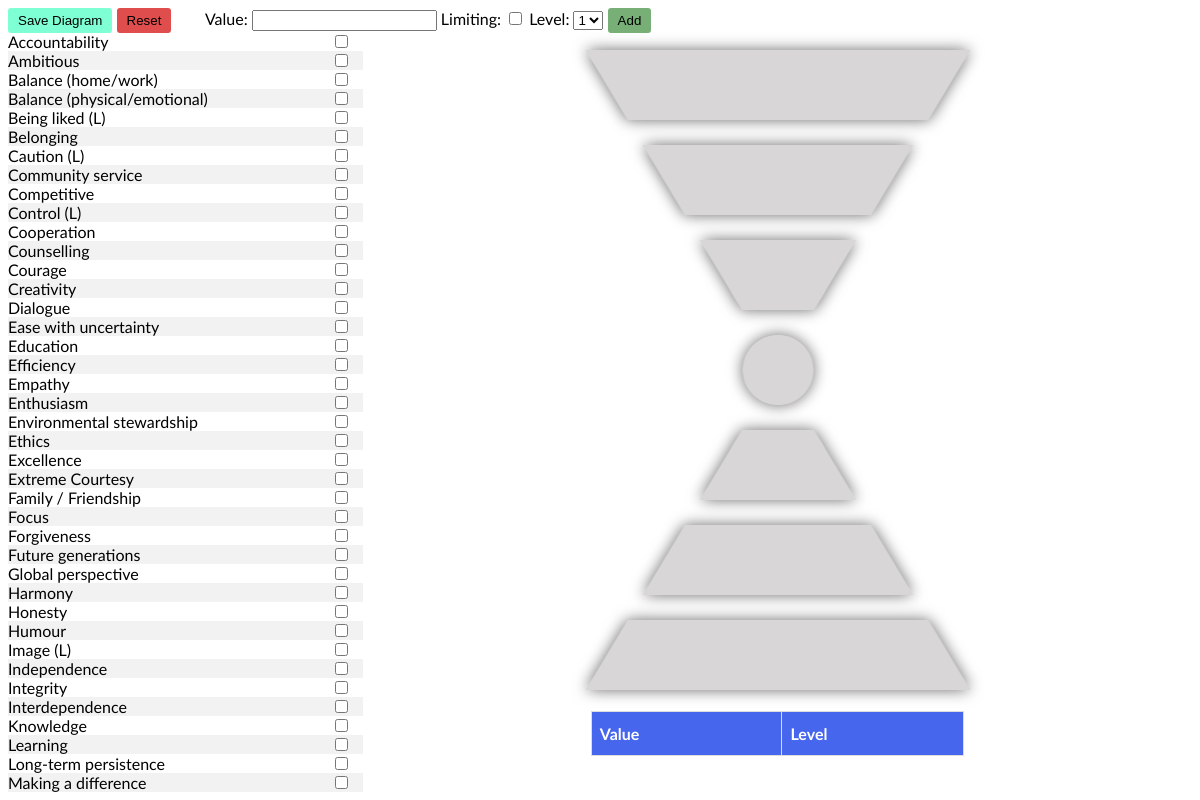
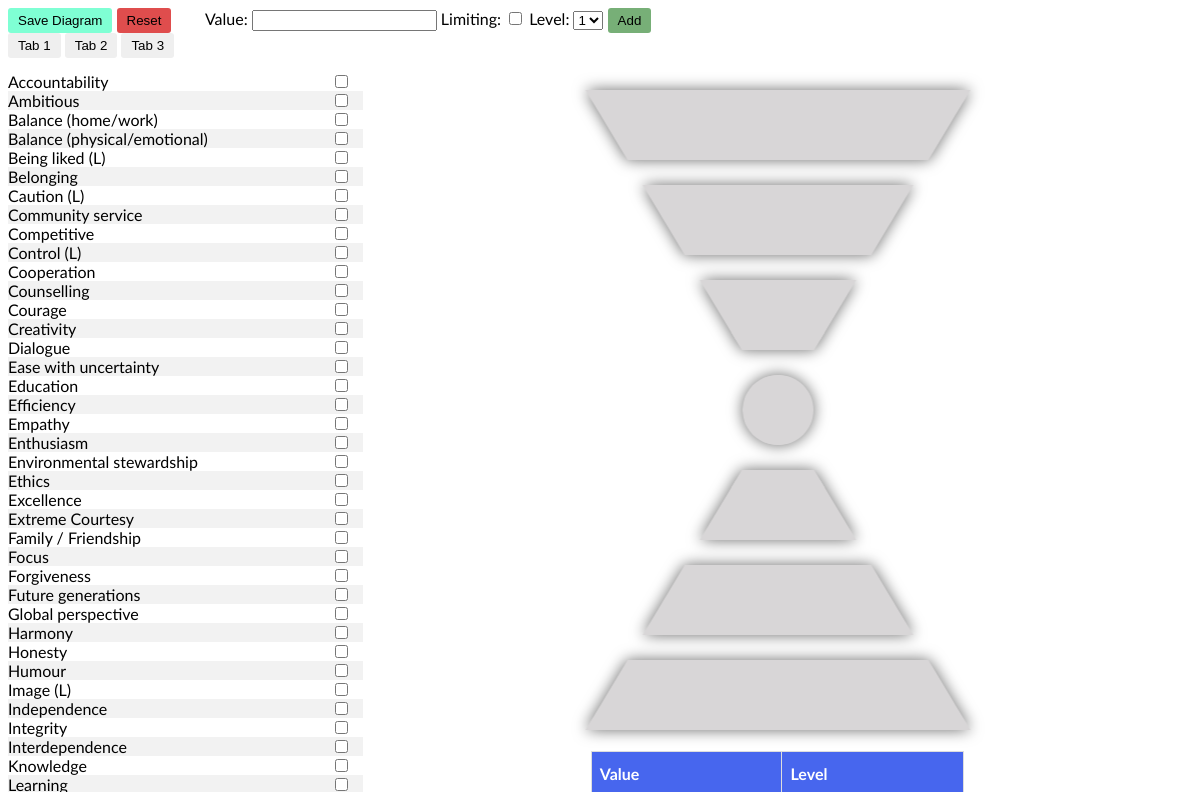
Before and after one commit to emab/values-image-generator, an Electron app: page html/index.html in a window 1200 px wide. Drawn offline with Linux system fonts and the light colour scheme.

Commit message:
Initial tab addition

```diff
--- /dev/null
+++ b/html/html.js
@@ -0,0 +1,78 @@
+const tab1 = `
+  <div class="modelHolderSmall" id="main1">
+    <img src="./model.png" class="modelImage" />
+    <div class="grid" id="circleGrid">
+      <div id="7"></div>
+      <div id="6"></div>
+      <div id="5"></div>
+      <div id="4"></div>
+      <div id="3"></div>
+      <div id="2"></div>
+      <div id="1"></div>
+    </div>
+    <div class="table">
+      <table id="table">
+        <thead>
+          <tr>
+            <th>Value</th>
+            <th>Level</th>
+          </tr>
+        </thead>
+        <tbody></tbody>
+      </table>
+    </div>
+  </div>
+  `;
+const tab2 = `
+  <div class="modelHolderSmall" id="main1">
+    <img src="./model.png" class="modelImage" />
+    <div class="grid" id="circleGrid">
+      <div id="7"></div>
+      <div id="6"></div>
+      <div id="5"></div>
+      <div id="4"></div>
+      <div id="3"></div>
+      <div id="2"></div>
+      <div id="1"></div>
+    </div>
+    <div class="table">
+      <table id="table">
+        <thead>
+          <tr>
+            <th>Value</th>
+            <th>Level</th>
+          </tr>
+        </thead>
+        <tbody></tbody>
+      </table>
+    </div>
+  </div>
+  `;
+
+const tab3 = `
+  <div class="modelHolderSmall" id="main1">
+    <img src="./model.png" class="modelImage" />
+    <div class="grid" id="circleGrid">
+      <div id="7"></div>
+      <div id="6"></div>
+      <div id="5"></div>
+      <div id="4"></div>
+      <div id="3"></div>
+      <div id="2"></div>
+      <div id="1"></div>
+    </div>
+    <div class="table">
+      <table id="table">
+        <thead>
+          <tr>
+            <th>Value</th>
+            <th>Level</th>
+          </tr>
+        </thead>
+        <tbody></tbody>
+      </table>
+    </div>
+  </div>
+  `;
+
+module.exports = { tab1, tab2, tab3 };
--- a/html/index.html
+++ b/html/index.html
@@ -25,33 +25,15 @@
       <option>7</option>
     </select>
     <button style="background-color: rgb(119, 175, 119);" onclick="addNewValue()">Add</button>
+    <div>
+      <button onclick="updateTab(1)">Tab 1</button>
+      <button onclick="updateTab(2)">Tab 2</button>
+      <button onclick="updateTab(3)">Tab 3</button>
+    </div>
   </div>
   <div class="main">
     <div class="controls" id="controls"></div>
     <div id="model" class="modelHolder">
-      <div id="modelHolderSmall">
-        <img src="./model.png" class="modelImage" />
-        <div class="grid" id="circleGrid">
-          <div id="7"></div>
-          <div id="6"></div>
-          <div id="5"></div>
-          <div id="4"></div>
-          <div id="3"></div>
-          <div id="2"></div>
-          <div id="1"></div>
-        </div>
-        <div class="table">
-          <table id="table">
-            <thead>
-              <tr>
-                <th>Value</th>
-                <th>Level</th>
-              </tr>
-            </thead>
-            <tbody></tbody>
-          </table>
-        </div>
-      </div>
     </div>
   </div>
 
--- a/html/main.js
+++ b/html/main.js
@@ -1,28 +1,35 @@
-const html2canvas = require('html2canvas');
-const { saveAs } = require('file-saver');
+const html2canvas = require("html2canvas");
+const { saveAs } = require("file-saver");
 
 // Get the values
-var VALUES = require('./values');
+var VALUES = require("./values");
+
+// Get each tab
+var TABS = require("./html");
 
 // Circle HTML codes
 const BLUE_CIRCLE = `<img src="./circle.svg">`;
 const RED_CIRCLE = `<img src="./circle-red.svg">`;
 
+// Set current tab id
+let currentTab = 1;
+
 // Populate list on load
 window.onload = () => {
+  showTab(1);
   populateList();
 };
 
 // Populates the checkbox list of values
 const populateList = () => {
   // Clear controls and table in case of reset
-  document.getElementById('controls').innerHTML = '';
-  document.getElementById('table').getElementsByTagName('tbody')[0].innerHTML =
-    '';
+  document.getElementById("controls").innerHTML = "";
+  document.getElementById("table").getElementsByTagName("tbody")[0].innerHTML =
+    "";
   // Add each value
   Object.keys(VALUES).forEach((key) => {
     document.getElementById(
-      'controls'
+      "controls"
     ).innerHTML += `<div>${VALUES[key].text}<input type="checkbox" id="${key}" onclick="checkboxClick('${key}')"></div>`;
   });
 };
@@ -42,15 +49,15 @@ const checkboxClick = (valueKey) => {
 
 // Used for adding a custom value
 const addNewValue = () => {
-  const valueIsLimiting = document.getElementById('newValueLimiting').checked
+  const valueIsLimiting = document.getElementById("newValueLimiting").checked
     ? true
     : false;
   // Add (L) to the name if it limiting
   const valueName = valueIsLimiting
-    ? document.getElementById('newValueName').value + ' (L)'
-    : document.getElementById('newValueName').value;
-  const valueLevel = document.getElementById('newValueLevel').options[
-    document.getElementById('newValueLevel').selectedIndex
+    ? document.getElementById("newValueName").value + " (L)"
+    : document.getElementById("newValueName").value;
+  const valueLevel = document.getElementById("newValueLevel").options[
+    document.getElementById("newValueLevel").selectedIndex
   ].text;
 
   // If a value was entered
@@ -68,22 +75,22 @@ const addNewValue = () => {
 
     // Add to the list of value checkboxes and make sure it is checked
     document.getElementById(
-      'controls'
+      "controls"
     ).innerHTML += `<div>${VALUES[valueName].text}<input type="checkbox" id="${valueName}" onclick="checkboxClick('${valueName}')"></div>`;
     document.getElementById(valueName).checked = true;
 
     // Reset the input
-    document.getElementById('newValueLimiting').checked = false;
-    document.getElementById('newValueName').value = null;
-    document.getElementById('newValueLevel').selectedIndex = 0;
+    document.getElementById("newValueLimiting").checked = false;
+    document.getElementById("newValueName").value = null;
+    document.getElementById("newValueLevel").selectedIndex = 0;
   }
 };
 
 // Adds a value to the table
 const addToTable = (valueKey, value) => {
   const tableRef = document
-    .getElementById('table')
-    .getElementsByTagName('tbody')[0];
+    .getElementById("table")
+    .getElementsByTagName("tbody")[0];
   const newRow = tableRef.insertRow();
   newRow.id = `tablerow-${valueKey}`;
   newRow.insertCell(0).appendChild(document.createTextNode(value.text));
@@ -116,21 +123,22 @@ const removeCircle = (value) => {
 
 // Uses HTML2CANVAS to save the diagram and table to an image
 const saveImage = () => {
-  const divHeight = document.getElementById('modelHolderSmall').clientHeight;
-  html2canvas(document.getElementById('modelHolderSmall'), { width: 415, height: divHeight + 10 }).then(
-    (canvas) => {
-      canvas.toBlob((blob) => {
-        saveAs(blob, 'diagram.png', { type: 'image/png' });
-      });
-    }
-  );
+  const divHeight = document.getElementById("modelHolderSmall").clientHeight;
+  html2canvas(document.getElementById("modelHolderSmall"), {
+    width: 415,
+    height: divHeight + 10,
+  }).then((canvas) => {
+    canvas.toBlob((blob) => {
+      saveAs(blob, "diagram.png", { type: "image/png" });
+    });
+  });
 };
 
 // Resets the page to default. Will keep this sessions added custom values
 const reset = () => {
-  const divs = document.getElementById('circleGrid').children;
+  const divs = document.getElementById("circleGrid").children;
   Array.from(divs).forEach((div) => {
-    div.innerHTML = '';
+    div.innerHTML = "";
   });
   populateList();
 };
@@ -144,7 +152,7 @@ const addCircle = (circleType) => (id) => {
 const remCircle = (circleType) => (id) => {
   document.getElementById(id).innerHTML = document
     .getElementById(id)
-    .innerHTML.replace(circleType, '');
+    .innerHTML.replace(circleType, "");
 };
 
 // Specific add/remove circle methods
@@ -152,3 +160,25 @@ const addBlueCircle = addCircle(BLUE_CIRCLE);
 const addRedCircle = addCircle(RED_CIRCLE);
 const remBlueCircle = remCircle(BLUE_CIRCLE);
 const remRedCircle = remCircle(RED_CIRCLE);
+
+const updateTab = (number) => {
+  let tab = `tab${currentTab}`;
+  TABS[tab] = document.getElementById("model").innerHTML;
+  currentTab = number;
+  showTab(number);
+};
+
+const showTab = (number) => {
+  const holdingDiv = document.getElementById("model");
+  switch (number) {
+    case 1:
+      holdingDiv.innerHTML = TABS.tab1;
+      break;
+    case 2:
+      holdingDiv.innerHTML = TABS.tab2;
+      break;
+    case 3:
+      holdingDiv.innerHTML = TABS.tab3;
+      break;
+  }
+};
--- a/html/style.css
+++ b/html/style.css
@@ -37,11 +37,11 @@ html {
 
 .modelHolder {
   position: relative;
-  max-height: 95vh;
+  max-height: 90vh;
   overflow-y: scroll;
 }
 
-#modelHolderSmall {
+.modelHolderSmall {
   width: 415px;
   margin: auto;
 }
@@ -49,7 +49,7 @@ html {
 .controls {
   display: flex;
   flex-direction: column;
-  height: 95vh;
+  height: 90vh;
   overflow-y: scroll;
 }
 
@@ -99,5 +99,5 @@ button {
 }
 
 .buttons {
-  height: 3vh;
+  height: 8vh;
 }
--- a/html/values.js
+++ b/html/values.js
@@ -155,8 +155,8 @@ VALUES = {
     text: "Learning",
     level: 4,
   },
-  longtermPersistence: {
-    text: "Long-term persistence",
+  longtermPerspective: {
+    text: "Long-term perspective",
     level: 7,
   },
   makingADifference: {
```
Also changed, not shown: 1 other file.
